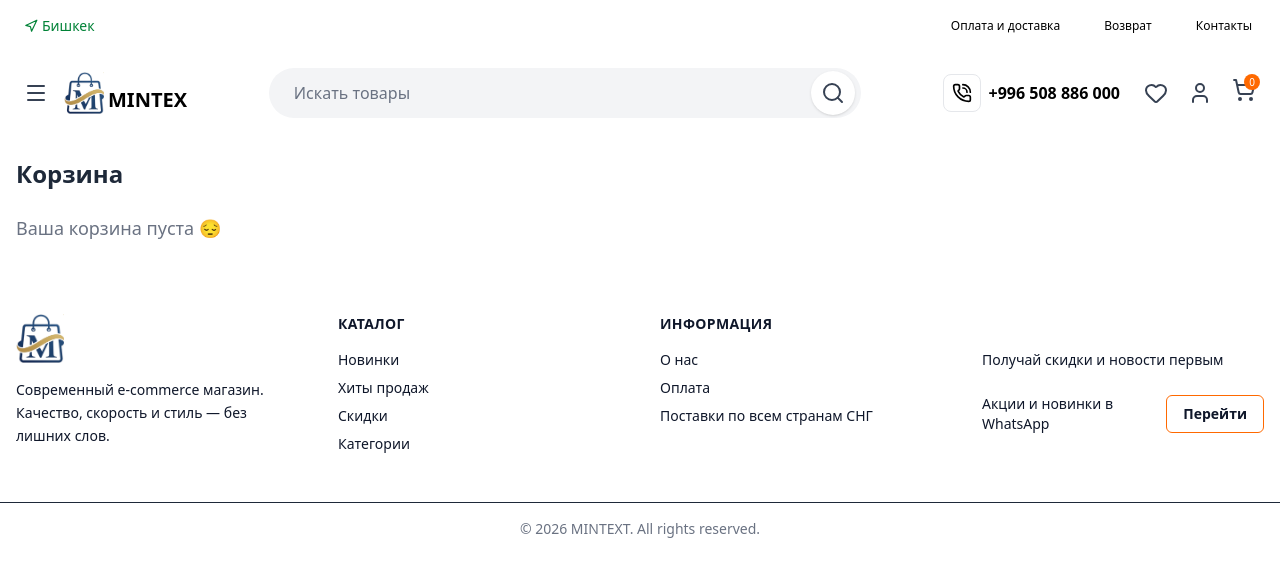
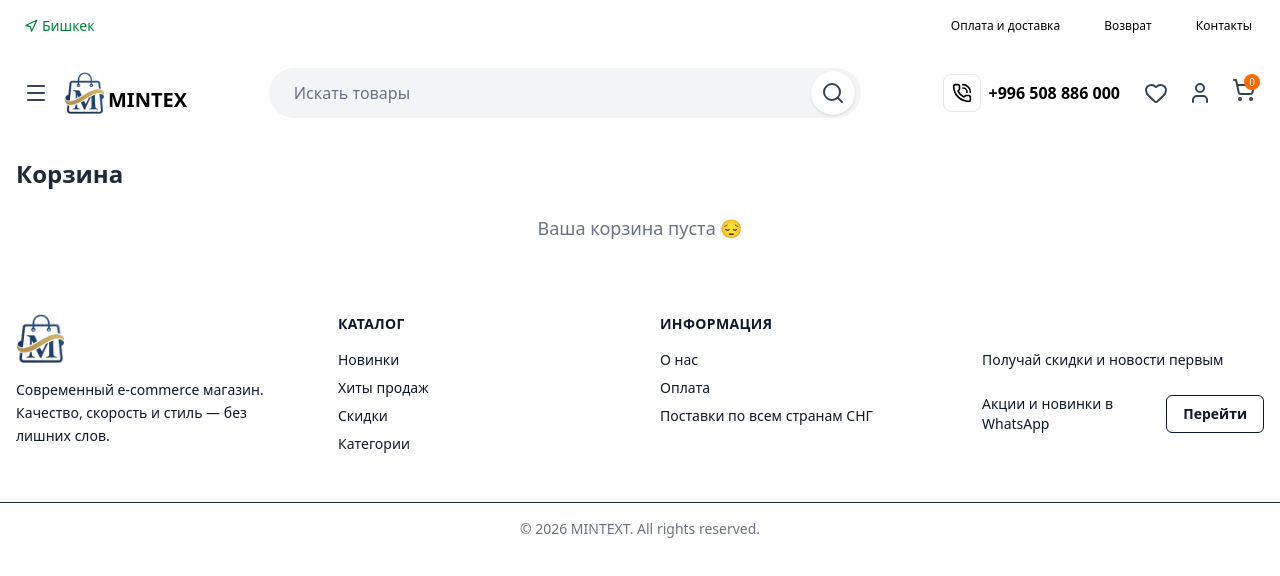
Before and after one commit to akunov45/e-commerce, a React (Vite) app: page /cart in a window 1280 px wide. Shown: the top 576 px of the page. Built offline with nearby package versions, Linux system fonts and the light colour scheme.

Commit message:
fixed footer

```diff
--- a/src/components/footer/Footer.jsx
+++ b/src/components/footer/Footer.jsx
@@ -70,7 +70,7 @@ const Footer = () => {
             <span className="
     px-4 py-2
     border
-    border-(--color-orange)
+    hover:border-(--color-orange)
     text-sm
     font-semibold
     hover:opacity-90
--- a/src/features/search-input/SearchInput.jsx
+++ b/src/features/search-input/SearchInput.jsx
@@ -4,13 +4,13 @@ import { Search } from 'lucide-react'
 
 const SearchInput = () => {
   return (
-    <div class="grow max-w-2xl mx-10">
-      <div class="relative group">
+    <div className="grow max-w-2xl mx-10">
+      <div className="relative group">
         <input
           type="text"
           name="q"
           placeholder="Искать товары"
-          class="w-full py-3 pl-6 pr-14 bg-gray-100 border border-transparent rounded-full
+          className="w-full py-3 pl-6 pr-14 bg-gray-100 border border-transparent rounded-full
              outline-none transition-all duration-200
              placeholder:text-gray-500 text-gray-800
              group-hover:bg-gray-200/70
@@ -19,7 +19,7 @@ const SearchInput = () => {
 
         <button
           type="submit"
-          class="absolute right-1.5 top-1/2 -translate-y-1/2
+          className="absolute right-1.5 top-1/2 -translate-y-1/2
              bg-white p-2.5 rounded-full shadow-sm
              text-gray-700 hover:text-orange-600 hover:shadow-md
              active:scale-95 transition-all duration-200"
--- a/src/pages/cart/CartPage.jsx
+++ b/src/pages/cart/CartPage.jsx
@@ -15,7 +15,7 @@ const CartPage = () => {
       <h1 className="text-2xl font-bold mb-6 text-gray-800">Корзина</h1>
 
       {cart.length === 0 ? (
-        <p className="text-gray-500 text-lg">Ваша корзина пуста 😔</p>
+        <p className="text-gray-500 text-lg text-center">Ваша корзина пуста 😔</p>
       ) : (
         <div className="flex flex-col gap-4">
           {/* Горизонтальный скролл для таблицы */}
```
Also changed, not shown: src/context/index.jsx (line endings or trailing spaces).
